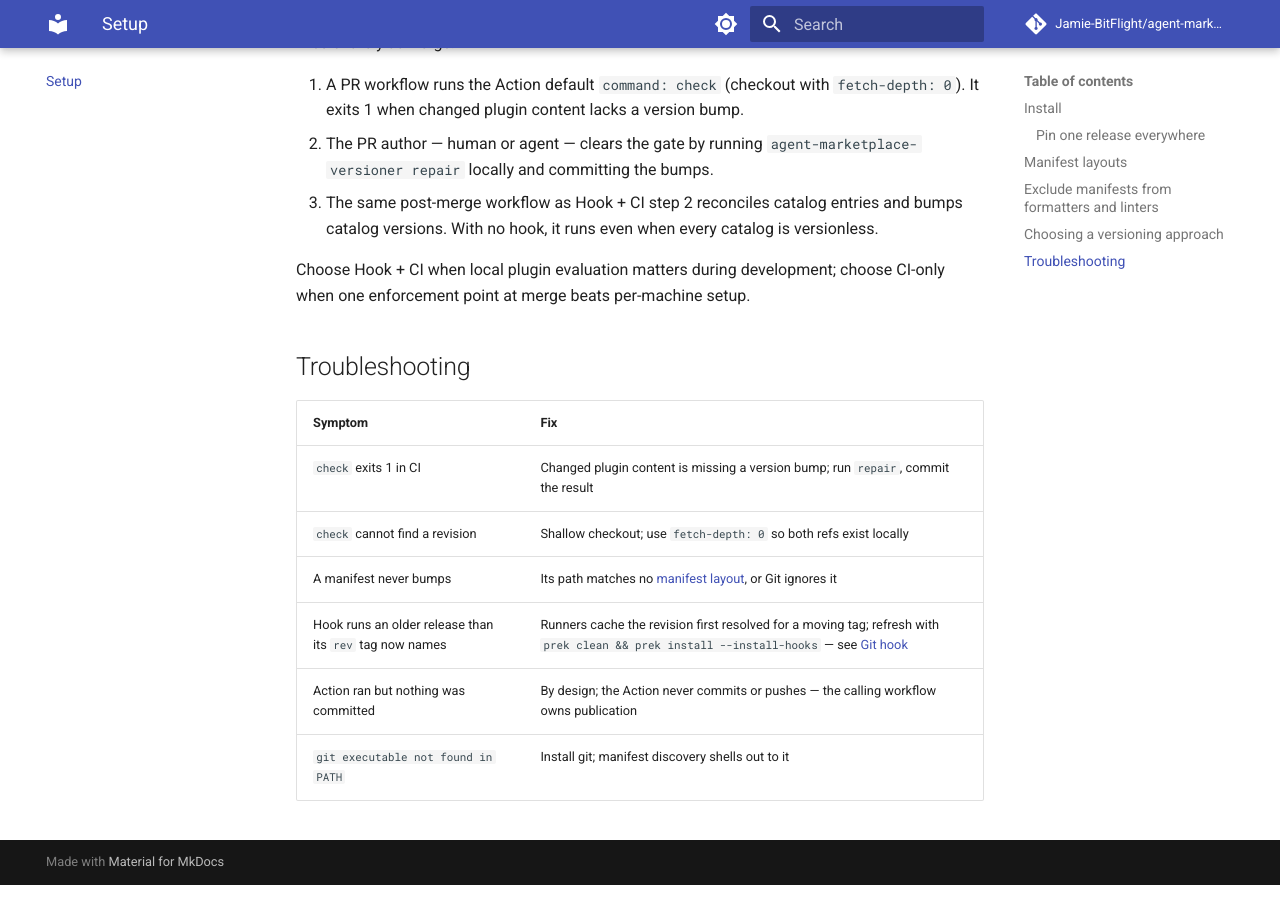
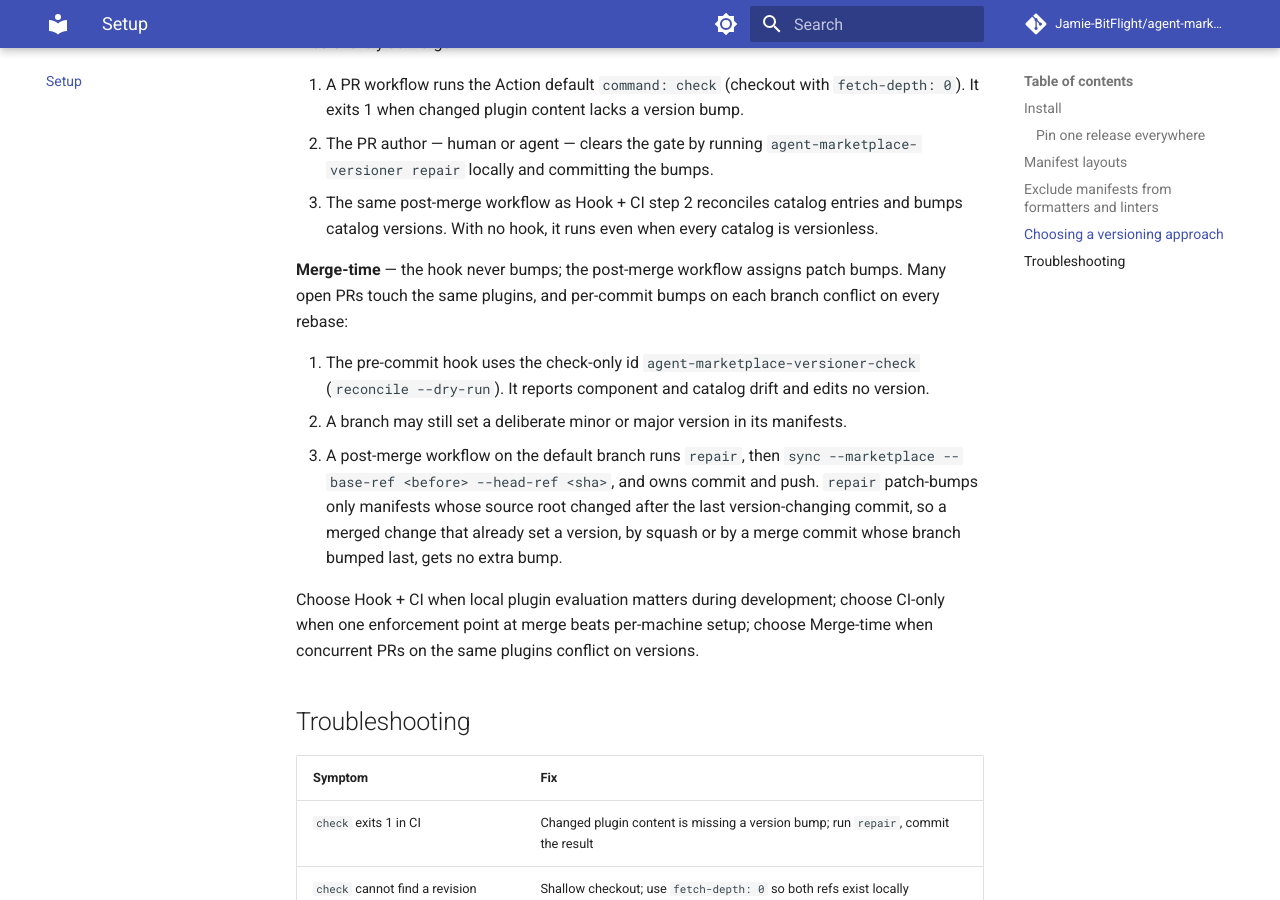
Before and after one commit to Jamie-BitFlight/agent-marketplace-versioner, an MkDocs documentation site: the page built from docs/setup.md, in a window 1280 px wide and 900 px high, scrolled down 2848 px. Built offline with MkDocs 1.6.1 and Material for MkDocs 9.7.7, drawn with Linux system fonts in a browser that asks for light colours; comment, search, counter and statistics services are not loaded.

Commit message:
feat(hook): add check-only hook id for merge-time versioning
The `agent-marketplace-versioner` hook patch-bumps manifests on every
commit, so open PRs that touch the same plugin conflict on each rebase.

Add hook id `agent-marketplace-versioner-check`, which runs
`reconcile --dry-run`: it reports component and catalog drift, writes
nothing, and exits 1 on drift. Document a Merge-time approach: the hook
never bumps and the post-merge workflow runs `repair` then
`sync --marketplace` to assign patch bumps. A branch may still set a
deliberate minor or major version.

Tests prove the hook edits neither index nor working tree, and that
`repair` adds no patch bump after a squash commit or a --no-ff merge
whose branch bumped the version last.

Co-Authored-By: Claude Opus 5.5 <noreply@anthropic.com>
Claude-Session: https://claude.ai/code/session_013oU1ny33ULcEqEUUGzsVND

```diff
--- a/docs/setup.md
+++ b/docs/setup.md
@@ -135,8 +135,23 @@ unwanted; enforcement lives entirely at merge:
    and bumps catalog versions. With no hook, it runs even when every catalog is
    versionless.
 
+**Merge-time** — the hook never bumps; the post-merge workflow assigns patch
+bumps. Many open PRs touch the same plugins, and per-commit bumps on each branch
+conflict on every rebase:
+
+1. The pre-commit hook uses the check-only id `agent-marketplace-versioner-check`
+   (`reconcile --dry-run`). It reports component and catalog drift and edits no
+   version.
+2. A branch may still set a deliberate minor or major version in its manifests.
+3. A post-merge workflow on the default branch runs `repair`, then
+   `sync --marketplace --base-ref <before> --head-ref <sha>`, and owns commit and
+   push. `repair` patch-bumps only manifests whose source root changed after the
+   last version-changing commit, so a merged change that already set a version,
+   by squash or by a merge commit whose branch bumped last, gets no extra bump.
+
 Choose Hook + CI when local plugin evaluation matters during development;
-choose CI-only when one enforcement point at merge beats per-machine setup.
+choose CI-only when one enforcement point at merge beats per-machine setup;
+choose Merge-time when concurrent PRs on the same plugins conflict on versions.
 
 ## Troubleshooting
 
```
Also changed, not shown: .pre-commit-hooks.yaml (+7 -0 lines), docs/index.md (+11 -0 lines), 2 other files.
